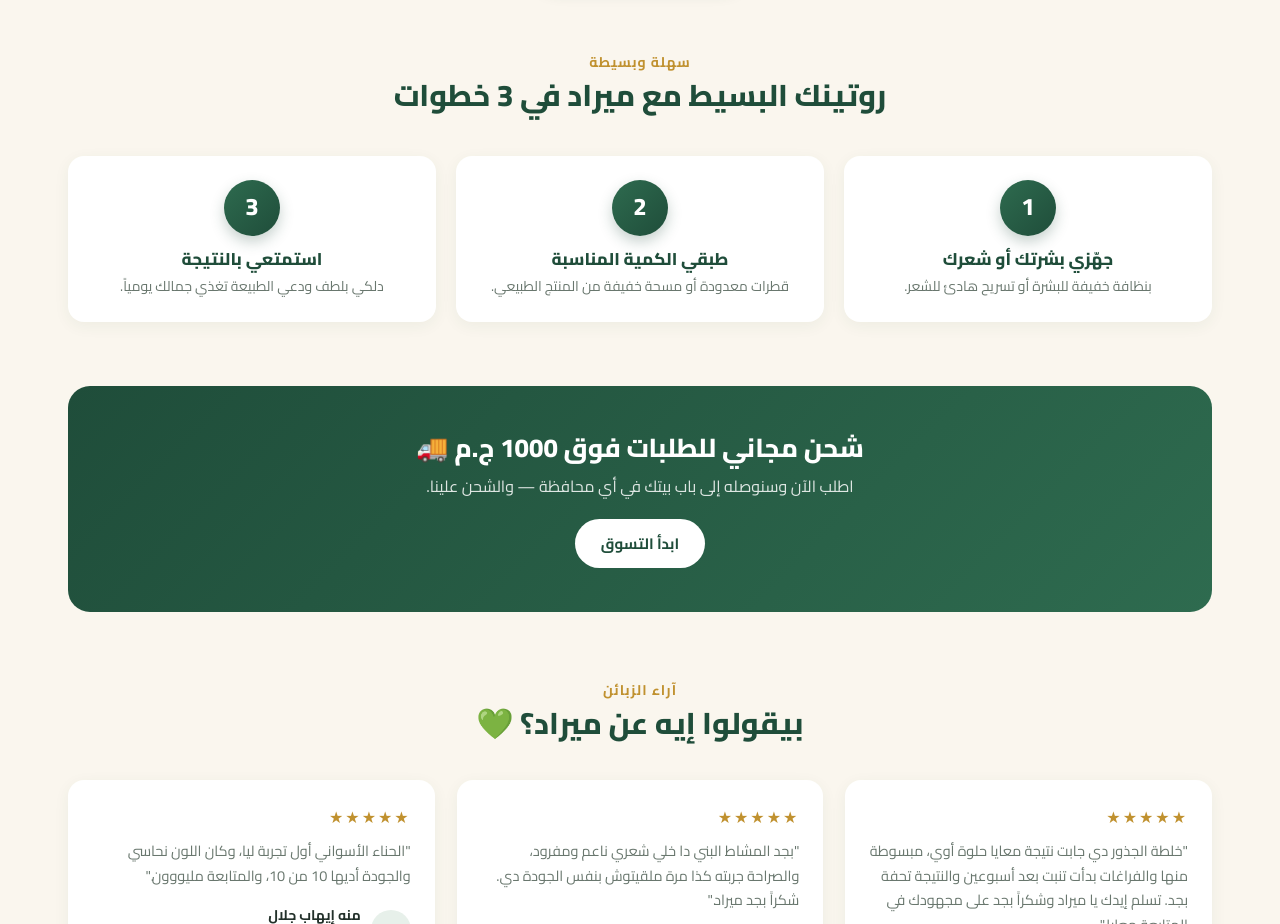
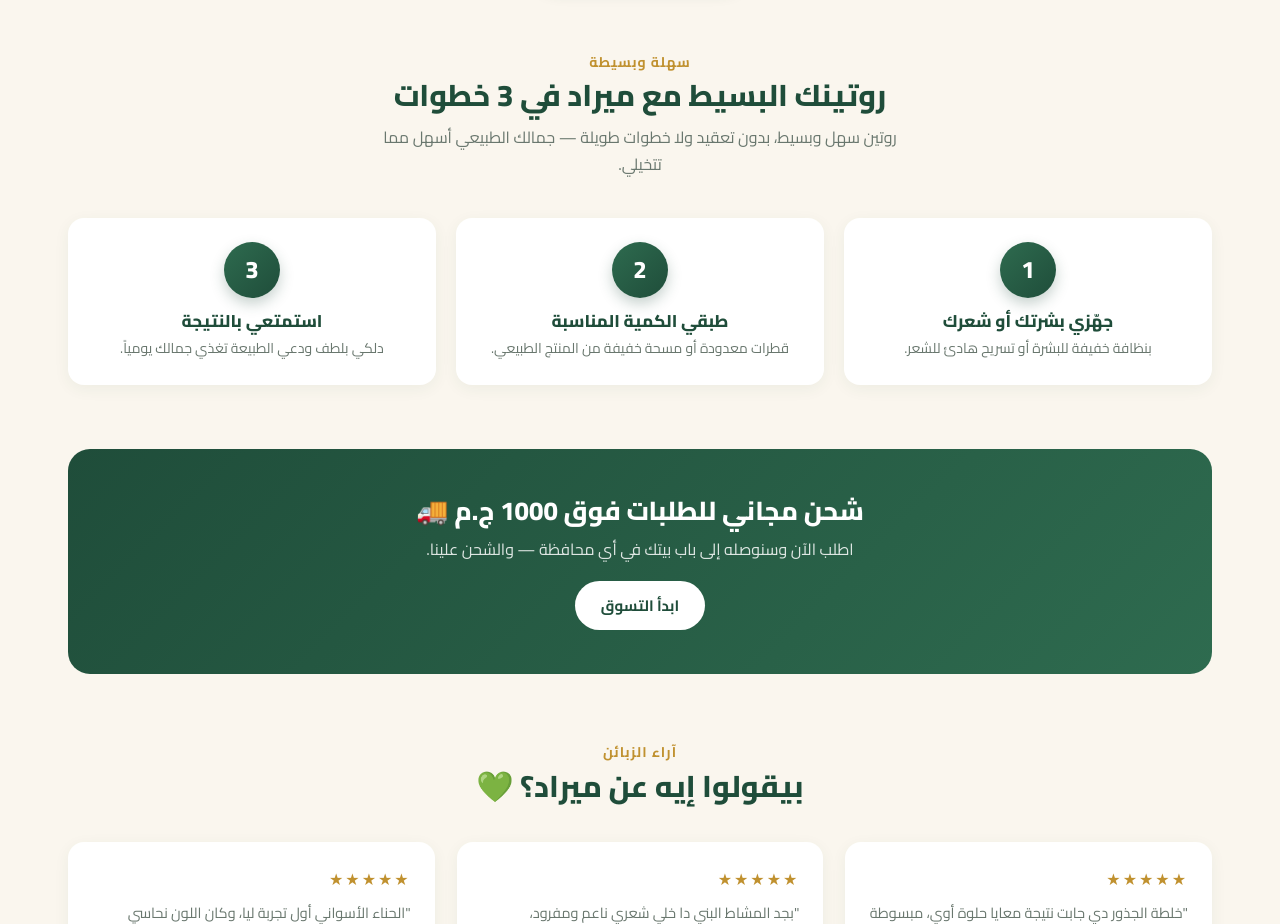
Before and after one commit to mirad-store/mirad, a plain HTML site: page index.html in a window 1280 px wide. Shown: the part 2340-3264 px from the top of the page. Drawn offline with Linux system fonts and the light colour scheme.

Commit message:
copy: steps section subtitle (merged option B)

```diff
--- a/index.html
+++ b/index.html
@@ -106,6 +106,7 @@
       <div class="section-head">
         <span class="eyebrow">سهلة وبسيطة</span>
         <h2>روتينك البسيط مع ميراد في 3 خطوات</h2>
+        <p>روتين سهل وبسيط، بدون تعقيد ولا خطوات طويلة — جمالك الطبيعي أسهل مما تتخيلي.</p>
       </div>
       <div class="values-grid">
         <div class="value">
```
